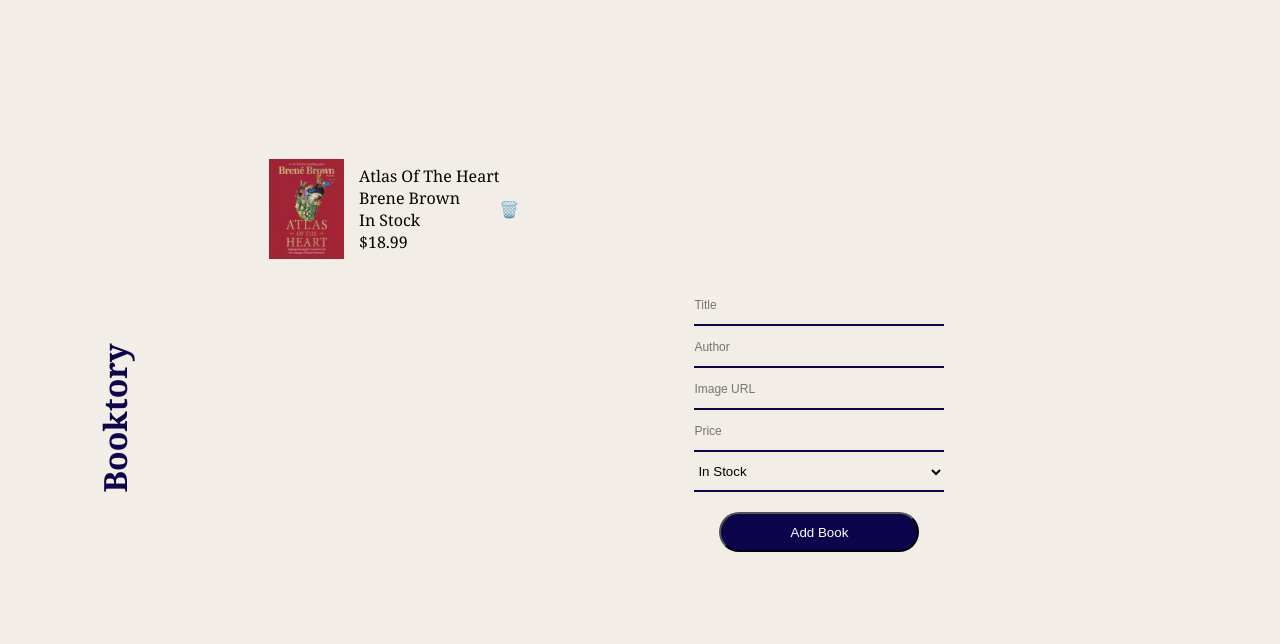
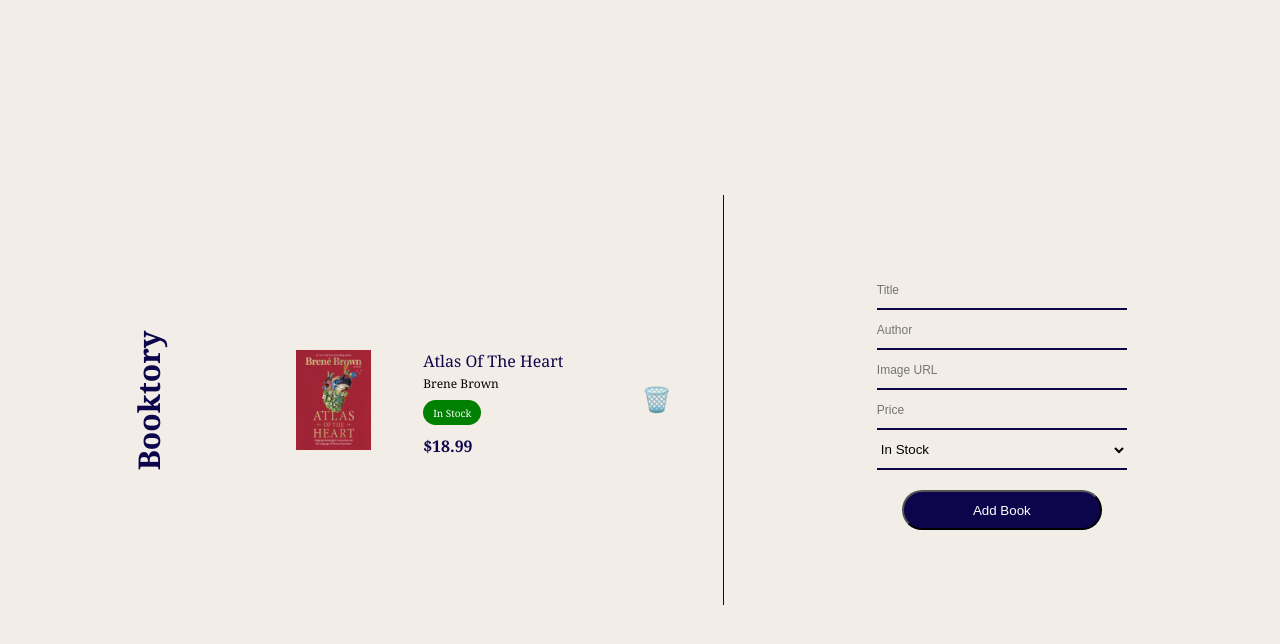
Before and after one commit to tascraig/booktory, a plain HTML site: page index.html in a window 1280 px wide. Drawn offline with Linux system fonts and the light colour scheme.

Commit message:
CSS Layout updated for booklist section

```diff
--- a/index.html
+++ b/index.html
@@ -1,46 +1,66 @@
 <!DOCTYPE html>
 <html lang="en">
   <head>
-    <meta charset="UTF-8">
-    <meta name="viewport" content="width=device-width, initial-scale=1.0">
+    <meta charset="UTF-8" />
+    <meta name="viewport" content="width=device-width, initial-scale=1.0" />
     <title>Booktory</title>
-    <link rel="stylesheet" href="styles/style.css">
-
+    <link rel="stylesheet" href="styles/style.css" />
     <script defer src="script.js"></script>
   </head>
   <body>
-    <div class="sidebar">
-        <h1 class="sidebar__header">Booktory</h1>
-    </div>
-    <div class="booklist">
-        <ul class="booklist__items">
-            <li class="booklist__book">
-                <img class="booklist__image" src="assets/Atlasoftheheart.jpg" alt="atlas of the heart book cover">
-                <div class="booklist__details">
-                    <p class="booklist__book title">Atlas Of The Heart</p>
-                    <p class="booklist__book author">Brene Brown</p>
-                    <p class="booklist__book stock">In Stock</p>
-                    <p class="booklist__book price">$18.99</p>
-                </div>
-                <div class="booklist__actions">
-                    <p class="booklist__book garbage">🗑️</p>
-                </div>
-            </li>
+    <div class="bookinventory">
+      <aside class="bookinventory__sidebar">
+        <h1 class="bookinventory__sidebar-text">Booktory</h1>
+      </aside>
+
+      <ul class="bookinventory__booklist">
+        <img
+          class="bookinventory__booklist__image"
+          src="assets/Atlasoftheheart.jpg"
+          alt="atlas of the heart book cover"
+        />
+        <li class="bookinventory__booklist__title">Atlas Of The Heart</li>
+        <li class="bookinventory__booklist__author">Brene Brown</li>
+        <li class="bookinventory__booklist__stock">In Stock</li>
+        <li class="bookinventory__booklist__price">$18.99</li>
+        <button class="bookinventory__booklist__garbage">🗑️</button>
       </ul>
-    </div>
-    <div class="addBook">
-        <form action="submit" class="addBook__form">
 
-            <input class="addBook__input title" type="text" placeholder="Title">
-            <input class="addBook__input author" type="text" placeholder="Author">
-            <input class="addBook__input imageurl" type="text" placeholder="Image URL">
-            <input class="addBook__input price" type="text" placeholder="Price">
-            <select class="addBook__input stock" name="stock"  id="stock-dropdown">
+      <form action="submit" class="bookinventory__addBook">
+        <input
+          class="bookinventory__addBook__input title"
+          type="text"
+          id="book-title"
+          placeholder="Title"
+        />
+        <input
+          class="bookinventory__addBook__input author"
+          type="text"
+          id="book-author"
+          placeholder="Author"
+        />
+        <input
+          class="bookinventory__addBook__input imageurl"
+          type="text"
+          id="book-url"
+          placeholder="Image URL"
+        />
+        <input
+          class="bookinventory__addBook__input price"
+          type="text"
+          id="book-price"
+          placeholder="Price"
+        />
+        <select
+          class="bookinventory__addBook__input stock"
+          name="stock"
+          id="stock-dropdown"
+        >
           <option value="instock">In Stock</option>
-                <option value="outofstock">Out of Stock</option></select>
-            <button class="addBook__button">Add Book</button>
+          <option value="outofstock">Out of Stock</option>
+        </select>
+        <button class="bookinventory__addBook__button">Add Book</button>
       </form>
-
     </div>
   </body>
 </html>
--- a/index.scss
+++ b/index.scss
@@ -1,72 +1,121 @@
+* {
+    margin: 0;
+    padding: 0;
+    box-sizing: border-box;
+}
+
 body, html {
+    width: 100vw;
+    height: 100vh;
+    position: relative;
     margin: 0;
     padding: 0;
     font-family: Georgia, 'Times New Roman', Times, serif;
     box-sizing: border-box;
     background-color: #F2EDE6;
     display: grid;
+}
+
+.bookinventory {
+    display: grid;
     grid-template-columns: auto auto auto;
     grid-template-rows: auto;
     grid-template-areas:
     "sidebar booklist addBook";
     align-items: center;
-}
 
-
-.sidebar {
+    &__sidebar-text {
         text-align: center;
+        font-size: 30px;
+        align-items: center;
         justify-content: center;
-    padding: 20px;
         color: #0D054C;
         transform: rotate(-90deg);
         position: relative;
-    top: 50%;
         grid-area: sidebar;
     }
 
-.booklist {
+    &__booklist {
+        margin-left: 0;
         list-style-type: none;
         display: grid;
-    grid-gap: 20px;
         grid-template-columns: repeat(3, auto);
-    align-items: start;
+        grid-template-rows: 25px 25px 25px 25px;
         grid-area: booklist;
+
+        &__image {
+            width: 75px;
+            height: 100px;
+            grid-column: 1 / 2;
+            grid-row: 1 / 3;
+            grid-gap: 2px;
         }
 
-.booklist__book {
-    display: flex;
-    align-items: center;
+        &__items {
+            list-style-type: none;
+            display: grid;
+        }
+
+       &__title {
+            grid-column: 2 / 3;
+            grid-row: 1 / 2;
+            color: #0D054C;
 
         }
 
-.booklist__image {
-    width: 75px;
-    height: 100px;
-    margin-right: 0;
+       &__author {
+            grid-column: 2 / 3;
+            grid-row: 2 / 3;
+            font-size: 12px;
+
         }
 
-.booklist__details {
-    margin-left: 15px;
+        &__stock {
+            grid-column: 2 / 3;
+            grid-row: 3 / 4;
+            font-size: 10px;
+            background-color: green;
+            color: white;
+            width: fit-content;
+            border-radius: 25px;
+            padding: 5px 10px;
+            align-content: center;
+            justify-content: center;
+            margin-top: 0;
+
         }
 
-.booklist__details p {
-    margin: 0;
+        &__price {
+            grid-column: 2 / 3;
+            grid-row: 4 / 5;
+            color: #0D054C;
+            font-size: 16px;
+            font-weight: bolder;
+            padding-top: 10px;
+
         }
 
-.booklist__garbage {
+        &__garbage{
+            grid-column: 3 / 4;
+            grid-row: 1 / 5;
+            font-size: 24px;
+            background-color: #F2EDE6;
+            border: none;
             cursor: pointer;
-    margin-right: 0;
+            align-content: center;
+            padding-right: 25px;
+        }
 
     }
 
 
-.addBook {
+    &__addBook {
         padding: 75px;
         grid-area: addBook;
         justify-content: center;
         position: relative;
-    top: 50%;
-
+        align-items: center;
+        border-left: 1px solid #0D054C;
 
 
         &__input {
@@ -98,7 +147,7 @@ body, html {
         margin-left: auto;
         margin-right: auto;
         display: block;
+        cursor: pointer;
         }
-
-
     }
+}
--- a/script.js
+++ b/script.js
@@ -0,0 +1,7 @@
+let title = document.getElementById('book-title');
+let author = document.getElementById('book-author');
+let image = document.getElementById('book-url');
+let price = document.getElementById('book-price');
+let stock = document.getElementById('stock-drop');
+
+.`addEventListener('submit')`
```
Also changed, not shown: styles/style.css, 1 other file. Lines whose indentation alone changed are shown as unchanged.
